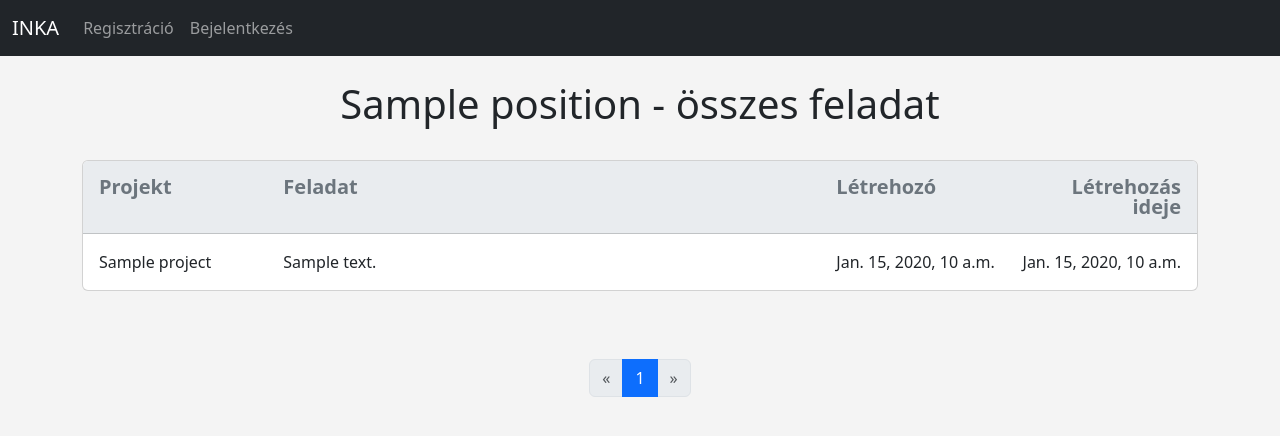
After one commit to BojtorGabor/INKA, a Django app: template inka/innovativ/templates/tasks.html in a window 1280 px wide. The commit adds this page. Shown: the top 436 px of the page. Run offline with Django 5.2, Linux system fonts and the light colour scheme; the template is opened without the code that fills it: most values are stand-ins (such as "Sample title", 1, 10 or a date in 2020).

Commit message:
INKA munkakörhöz kapcsolódó projektekhez tartozó összes feladat lista

```diff
--- a/inka/inka/urls.py
+++ b/inka/inka/urls.py
@@ -31,7 +31,7 @@
 
 
 class TaskAdmin(admin.ModelAdmin):
-    list_display = ('project', 'comment', 'created_at',)
+    list_display = ('project', 'comment', 'created_user', 'created_at',)
 
 
 admin_site = OTPAdmin(name='OTPAdmin')
--- a/inka/innovativ/models.py
+++ b/inka/innovativ/models.py
@@ -43,6 +43,7 @@ class PositionProject(models.Model):
 class Task(models.Model):
     project = models.ForeignKey(Project, on_delete=models.SET_NULL, null=True, default=None)  # Projekt hozzárendelése
     comment = models.TextField(max_length=500, null=True)  # Megjegyzés
+    created_user = models.ForeignKey(User, on_delete=models.SET_NULL, null=True)  # User aki létrahozta
     created_at = models.DateTimeField(default=timezone.now)  # létrehozás időpontja
 
     def __str__(self):
--- a/inka/innovativ/templates/navbar.html
+++ b/inka/innovativ/templates/navbar.html
@@ -26,7 +26,10 @@
                             {% endfor %}
 <!--                        Még nem használt tétel-->
                             <li><hr class="dropdown-divider"></li>
-                            <li><a class="dropdown-item" href="{% url 'projects' %}">Munkakör összes projektje</a></li>
+                            <li><a class="dropdown-item" href="{% url 'tasks' %}">
+                                {{ position }} - összes feladat</a></li>
+                            <li><a class="dropdown-item" href="{% url 'projects' %}">
+                                {{ position }} - összes projekt/feladat</a></li>
                         </ul>
                     </li>
 <!--                Lenyíló menü-->
--- a/inka/innovativ/templates/projects.html
+++ b/inka/innovativ/templates/projects_tasks.html
@@ -6,7 +6,8 @@
     <center>
         <h1>{{ position }} - összes projekt</h1>
     </center>
-	{% for project, tasks in project_tasks.items %}
+	<br/>
+	{% for project, tasks in projects_tasks %}
 		<div class="card mb-3">
 			<div class="card-header fs-5 badge bg-body-secondary text-wrap text-secondary p-3">
 				{{ project }}
@@ -41,4 +42,5 @@
 		<br/>
 	{% endfor %}
 	<br/>
+	{% include 'projects_tasks_pager_bottom.html' %}
 {% endblock %}
--- /dev/null
+++ b/inka/innovativ/templates/tasks.html
@@ -0,0 +1,58 @@
+{% extends 'base.html' %}
+
+{% load humanize %}
+
+{% block content %}
+    <center>
+        <h1>{{ position }} - összes feladat</h1>
+    </center>
+	<br/>
+
+	<div class="card mb-3">
+		<div class="card-header fs-5 badge bg-body-secondary text-wrap text-secondary p-3">
+			<div class="row">
+				<div class="col-2 text-start">
+					Projekt
+				</div>
+				<div class="col-6 text-start">
+					Feladat
+				</div>
+				<div class="col-2 text-start">
+					Létrehozó
+				</div>
+				<div class="col-2 text-end">
+					Létrehozás ideje
+				</div>
+			</div>
+		</div>
+		{% for task in tasks %}
+    		<div class="card-body">
+				<div class="card-text">
+					<div>
+						<div class="row">
+							<div class="col-2">
+								{{ task.project }}
+							</div>
+							<div class="col-6">
+								{{ task.comment }}
+							</div>
+							<div class="col-2">
+								{{ task.created_user }}
+							</div>
+							<div class="col-2 text-end">
+								{{ task.created_at }}
+							</div>
+						</div>
+					</div>
+<!--					<div class="card-footer text-body-secondary">-->
+<!--						Lábléc-->
+<!--					</div>-->
+				</div>
+			</div>
+		{% endfor %}
+	</div>
+	<br/>
+
+	<br/>
+	{% include 'tasks_pager_bottom.html' %}
+{% endblock %}
--- /dev/null
+++ b/inka/innovativ/templates/tasks_pager_bottom.html
@@ -0,0 +1,32 @@
+<!--Oldal lapozás-->
+<div class="p-1 flex-fill">
+	<nav aria-label="Page navigation example">
+		<ul class="pagination justify-content-center flex-wrap mb-4">
+			{% if tasks.has_previous %}
+				<li class="page-item">
+					<a class="page-link" href="?page={{ tasks.previous_page_number }}">&laquo;</a>
+				</li>
+			{% else %}
+				<li class="disabled page-item"><span class="page-link">&laquo;</span></li>
+			{% endif %}
+			{% for i in page_range|default_if_none:tasks.paginator.get_elided_page_range %}
+				{% if tasks.number == i %}
+					<li class="active page-item"><span class="page-link">{{ i }}</span></li>
+				{% else %}
+					{% if i == tasks.paginator.ELLIPSIS %}
+						<li class="page-item"><span class="page-link">{{ i }}</span></li>
+					{% else %}
+						<li class="page-item"><a class="page-link" href="?page={{ i }}">{{ i }}</a></li>
+					{% endif %}
+				{% endif %}
+			{% endfor %}
+			{% if tasks.has_next %}
+				<li class="page-item">
+					<a class="page-link" href="?page={{ tasks.next_page_number }}">&raquo;</a>
+				</li>
+			{% else %}
+				<li class="disabled page-item"><span class="page-link">&raquo;</span></li>
+			{% endif %}
+		</ul>
+	</nav>
+</div>
--- a/inka/innovativ/urls.py
+++ b/inka/innovativ/urls.py
@@ -10,5 +10,6 @@ urlpatterns = [
     path('update_password', views_members.update_password, name='update-password'),
 
     path('<str:project_name>/', views.project_names, name='project_names'),
+    path('tasks', views.tasks, name='tasks'),
     path('projects', views.projects, name='projects'),
 ]
```
Also changed, not shown: inka/innovativ/templates/projects_tasks_pager_bottom.html (added, +32 -0 lines), inka/innovativ/views.py (+28 -7 lines), inka/innovativ/views_projects.py (+16 -6 lines).
